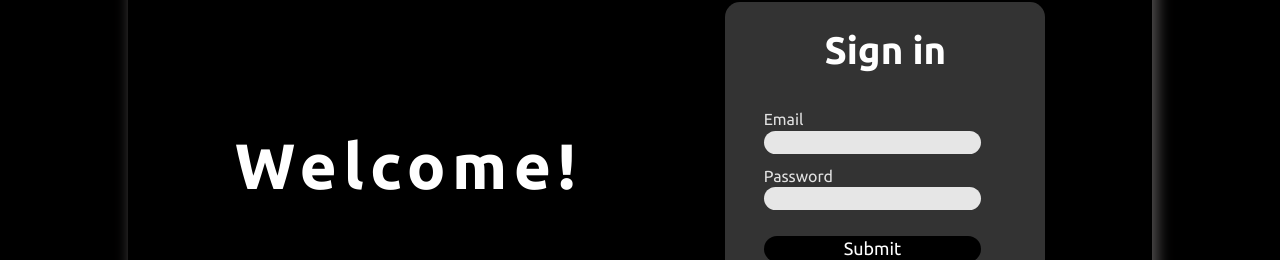
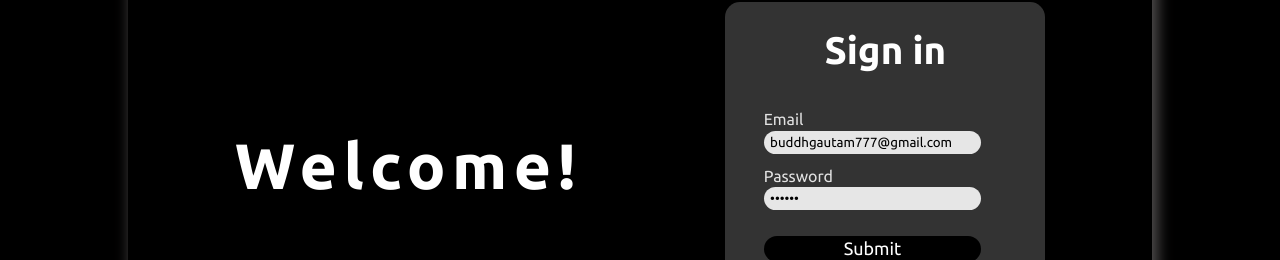
Before and after one commit to exception73/crossfitFront, a React (Create React App) app: page /signin in a window 1280 px wide. Shown: the part 277-537 px from the top of the page. Built offline with nearby package versions, Linux system fonts and the light colour scheme.

Commit message:
Update SignIn.jsx

```diff
--- a/src/Components/SignIn/SignIn.jsx
+++ b/src/Components/SignIn/SignIn.jsx
@@ -70,12 +70,12 @@ const SignIn = () => {
 
 
                         <p className='sign-up-page-input-fields-desc'>Email</p>
-                        <input onChange={emailChangeHandler} required className='sign-up-page-input-fields' type="email" />
+                        <input onChange={emailChangeHandler} value = {email} required className='sign-up-page-input-fields' type="email" />
 
 
 
                         <p className='sign-up-page-input-fields-desc'>Password</p>
-                        <input onChange={passwordChangeHandler} required className='sign-up-page-input-fields' type="password" />
+                        <input onChange={passwordChangeHandler} value = {password} required className='sign-up-page-input-fields' type="password" />
 
 
                    <div className='sign-up-page-submit-btn-div'>
```
